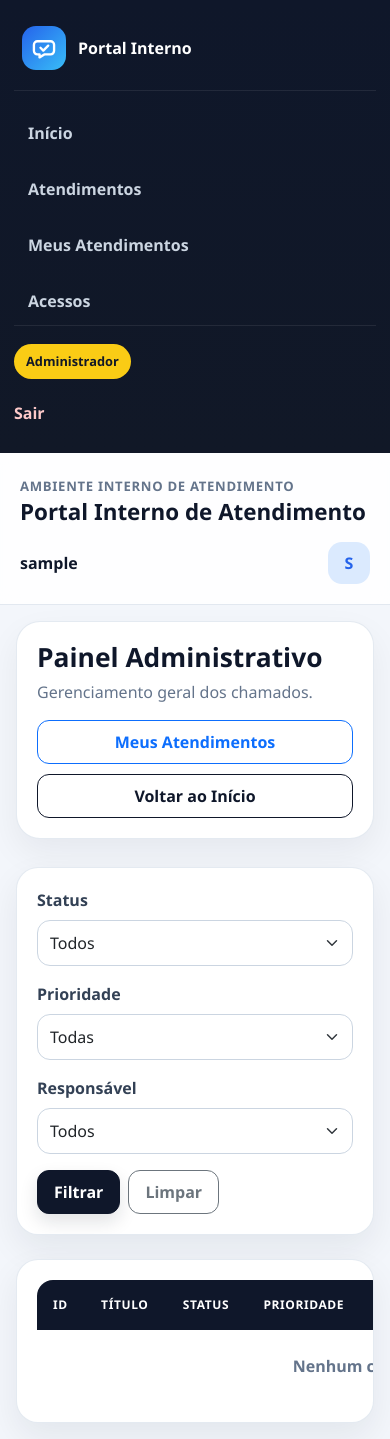
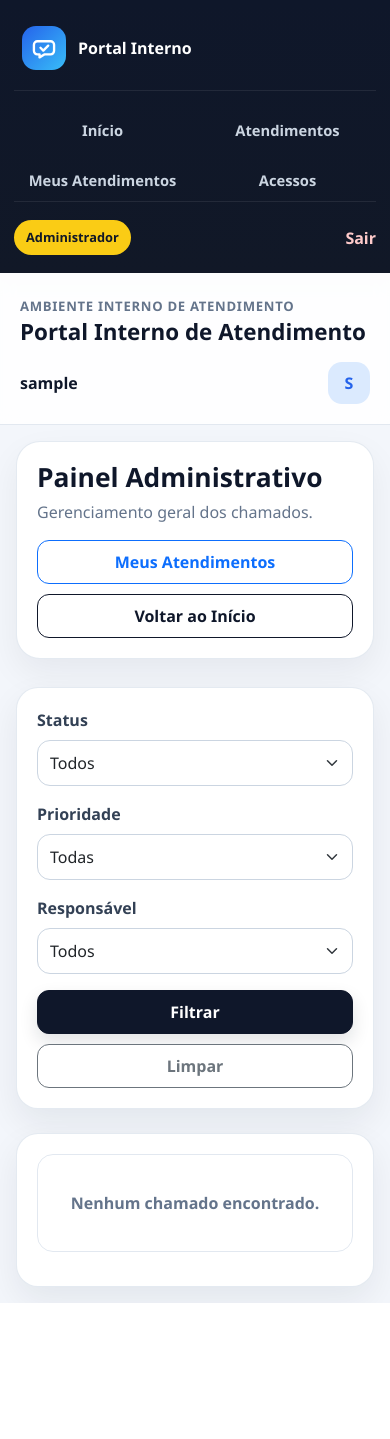
Before and after one commit to castrokf/sistema-chamados-flask, a Flask app: page /admin in a window 390 px wide. After the commit the page ends 1303 px from the top, so only its background shows below. Run offline with Flask 3, Linux system fonts and the light colour scheme; the visitor is signed in with stand-in values (Sample User, id 1); data comes from the database, SQL or seed files in the repository; data that the repository does not hold is empty.

Commit message:
Aprimorar tabelas no mobile

```diff
--- a/static/css/style.css
+++ b/static/css/style.css
@@ -749,7 +749,9 @@ textarea.form-control {
         letter-spacing: 0;
     }
 
-    .content-area > .d-flex:first-child {
+    .content-area > .d-flex:first-child,
+    .content-area > .d-flex.justify-content-between.align-items-center:first-child {
+        display: flex !important;
         flex-direction: column;
         align-items: stretch !important;
         gap: 16px;
@@ -767,13 +769,103 @@ textarea.form-control {
         margin-right: 0 !important;
     }
 
+    .row .d-flex.align-items-end {
+        align-items: stretch !important;
+        flex-direction: column;
+        gap: 10px;
+    }
+
+    .row .d-flex.align-items-end .btn {
+        width: 100%;
+        margin-right: 0 !important;
+    }
+
+    .input-group {
+        display: grid;
+        gap: 10px;
+    }
+
+    .input-group .form-control,
+    .input-group .btn,
+    .input-group .btn:last-child {
+        width: 100%;
+        border-radius: 12px;
+    }
+
     .card-body {
         padding: 20px !important;
-        overflow-x: auto;
     }
 
     .table {
-        min-width: 760px;
+        min-width: 0;
+        border-spacing: 0;
+    }
+
+    .table thead {
+        display: none;
+    }
+
+    .table,
+    .table tbody,
+    .table tr,
+    .table td {
+        display: block;
+        width: 100%;
+    }
+
+    .table tbody tr {
+        border: 1px solid #e2e8f0;
+        border-radius: 16px;
+        padding: 12px;
+        margin-bottom: 14px;
+        background: white;
+    }
+
+    .table tbody td {
+        display: flex;
+        align-items: flex-start;
+        justify-content: space-between;
+        gap: 18px;
+        border-bottom: 1px solid #edf2f7;
+        padding: 10px 0;
+        font-weight: 600;
+    }
+
+    .table tbody td:last-child {
+        border-bottom: 0;
+    }
+
+    .table tbody td::before {
+        content: attr(data-label);
+        flex: 0 0 38%;
+        color: var(--text-muted);
+        font-size: 0.75rem;
+        font-weight: 800;
+        letter-spacing: 0.5px;
+        text-transform: uppercase;
+    }
+
+    .table tbody td[colspan] {
+        display: block;
+        text-align: center !important;
+    }
+
+    .table tbody td[colspan]::before {
+        content: none;
+    }
+
+    .table tbody td form {
+        width: 100%;
+    }
+
+    .table tbody td .btn,
+    .table tbody td .form-select {
+        width: 100%;
+    }
+
+    .table tbody td .badge {
+        white-space: normal;
+        text-align: center;
     }
 
     .row .card h2 {
@@ -806,6 +898,30 @@ textarea.form-control {
 
     .sidebar-nav {
         padding-top: 18px;
+        display: grid;
+        grid-template-columns: 1fr 1fr;
+        gap: 8px;
+    }
+
+    .sidebar-link {
+        padding: 10px 11px;
+        font-size: 0.92rem;
+        text-align: center;
+    }
+
+    .sidebar-footer {
+        display: flex;
+        align-items: center;
+        justify-content: space-between;
+        gap: 12px;
+    }
+
+    .profile-badge {
+        margin-bottom: 0;
+    }
+
+    .logout-link {
+        padding: 0;
     }
 
     .content-area {
--- a/templates/admin.html
+++ b/templates/admin.html
@@ -246,17 +246,17 @@
 
                 <tr>
 
-                    <td>
+                    <td data-label="ID">
                         <span class="badge text-bg-light border">
                             CH-{{ "%04d"|format(chamado[0]) }}
                         </span>
                     </td>
 
-                    <td>
+                    <td data-label="Título">
                         {{ chamado[1] }}
                     </td>
 
-                    <td>
+                    <td data-label="Status">
 
                         {% if chamado[2] == "Aberto" %}
 
@@ -292,7 +292,7 @@
 
                     </td>
 
-                    <td>
+                    <td data-label="Prioridade">
 
                         {% if chamado[3] == "Alta" %}
 
@@ -316,15 +316,15 @@
 
                     </td>
 
-                    <td>
+                    <td data-label="Usuário">
                         {{ chamado[4] }}
                     </td>
 
-                    <td>
+                    <td data-label="Data">
                         {{ chamado[5] }}
                     </td>
 
-                    <td>
+                    <td data-label="Prazo">
 
                         {% if chamado[7] == 1 %}
 
@@ -348,7 +348,7 @@
 
                     </td>
 
-                    <td>
+                    <td data-label="Responsável">
 
                         <form
                             method="POST"
@@ -389,7 +389,7 @@
 
                     </td>
 
-                    <td>
+                    <td data-label="Ação">
 
                         <a
                             href="/chamado/{{ chamado[0] }}"
```
Also changed, not shown: templates/dashboard.html (+8 -8 lines), templates/meus_chamados.html (+6 -6 lines), templates/usuarios_admin.html (+5 -5 lines).
